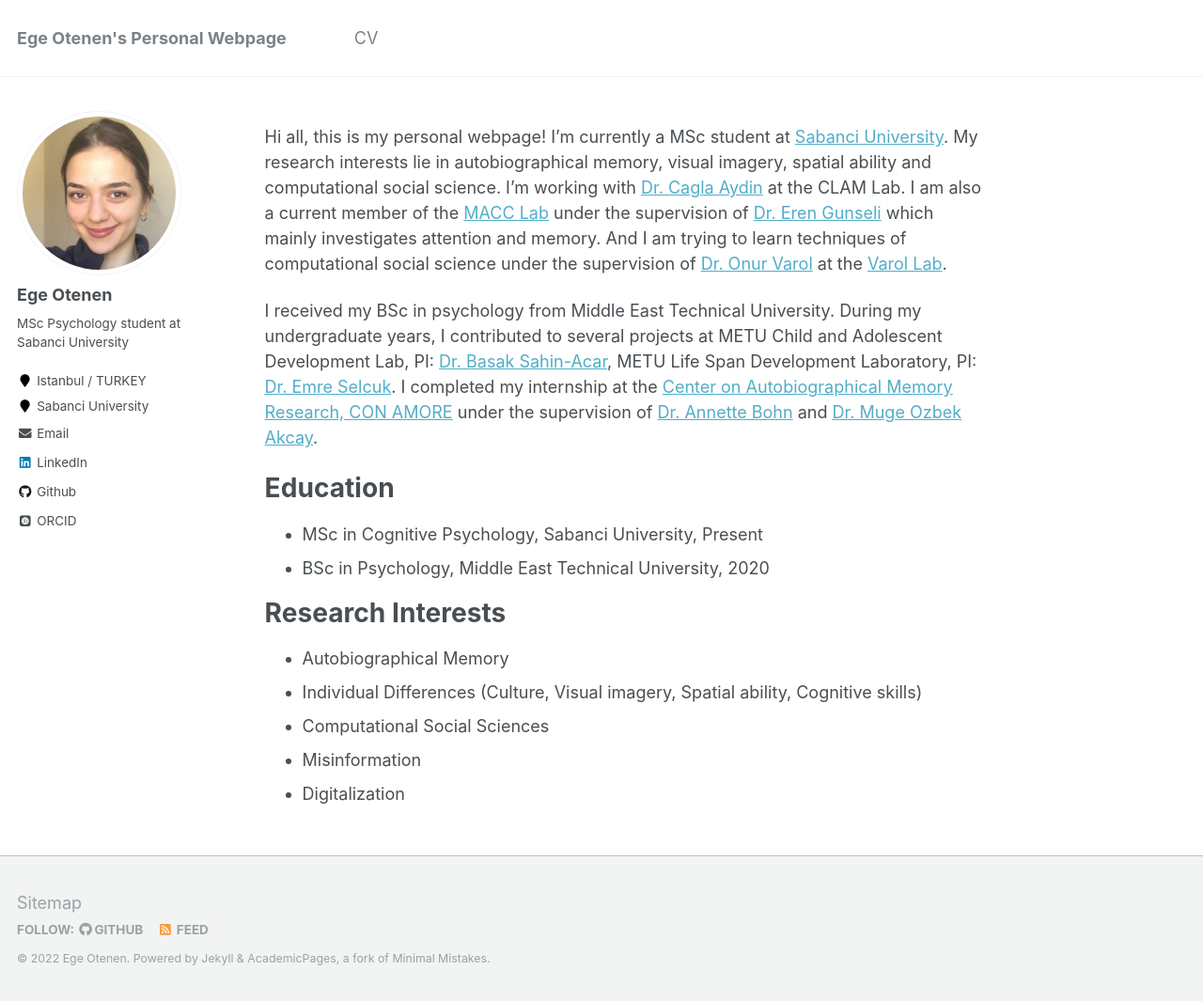
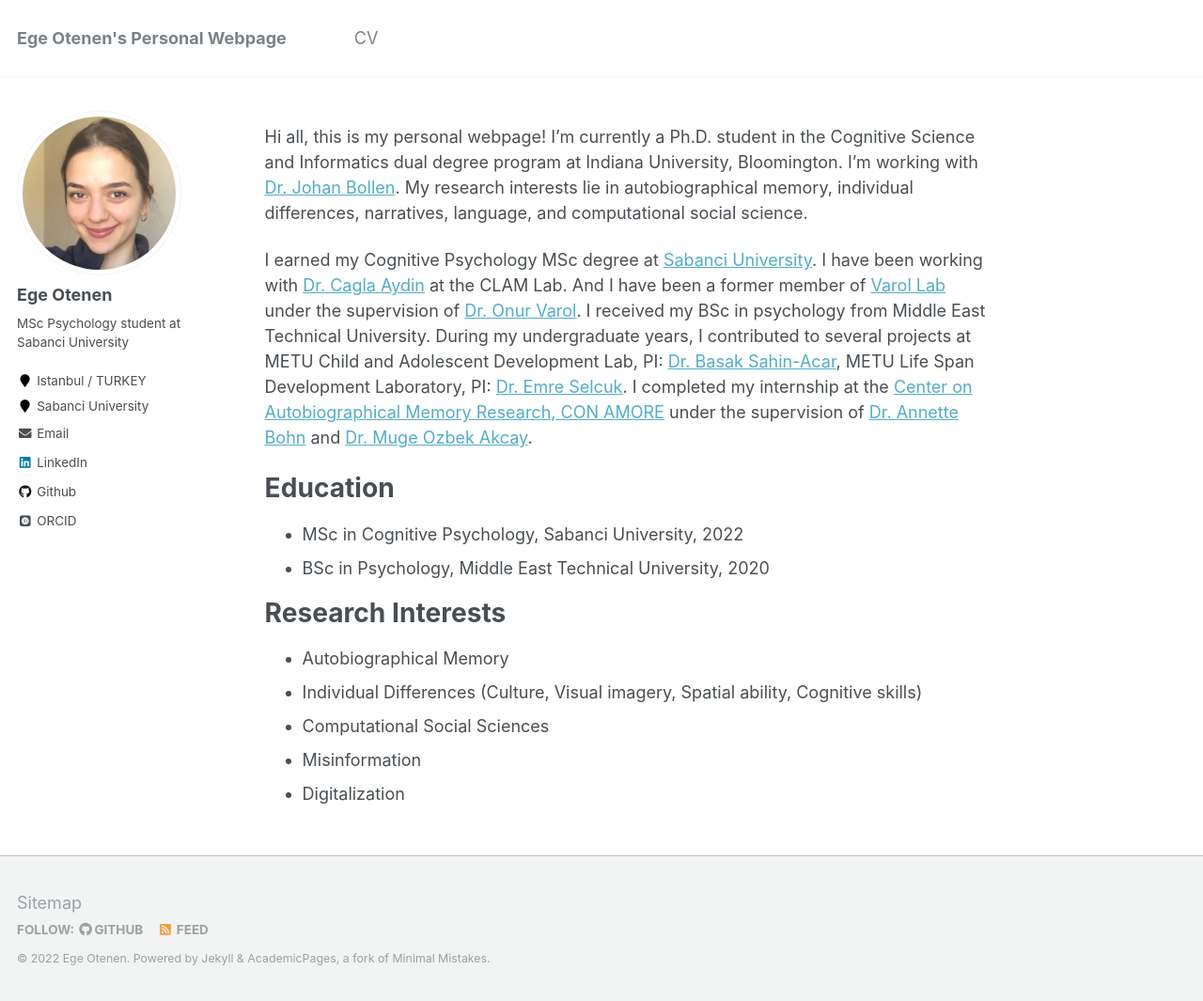
Before and after one commit to egeotenen/egeotenen.github.io, a Jekyll site: the page built from _pages/about.md, in a window 1280 px wide and 1065 px high. Shown: the whole window at 94% size. Built offline with Jekyll 4.4.1, drawn with Linux system fonts in a browser that asks for light colours; some web fonts are replaced.

Commit message:
change in about
change in about

```diff
--- a/_pages/about.md
+++ b/_pages/about.md
@@ -8,15 +8,13 @@ redirect_from:
   - /about.html
 ---
 
-Hi all, this is my personal webpage! I'm currently a MSc student at [Sabanci University](https://www.sabanciuniv.edu/). My research interests lie in autobiographical memory, visual imagery, spatial ability and computational social science. I'm working with [Dr. Cagla Aydin](https://fass.sabanciuniv.edu/en/faculty-members/detail/1980) at the CLAM Lab.
-I am also a current member of the [MACC Lab](https://www.gunselilab.com/) under the supervision of [Dr. Eren Gunseli](http://myweb.sabanciuniv.edu/erengunseli/) which mainly investigates attention and memory.
-And I am trying to learn techniques of computational social science under the supervision of [Dr. Onur Varol](http://www.onurvarol.com/) at the [Varol Lab](http://varollab.com/).
+Hi all, this is my personal webpage! I'm currently a Ph.D. student in the Cognitive Science and Informatics dual degree program at Indiana University, Bloomington. I'm working with [Dr. Johan Bollen](https://homes.luddy.indiana.edu/jbollen/). My research interests lie in autobiographical memory, individual differences, narratives, language, and computational social science.
 
-I received my BSc in psychology from Middle East Technical University. During my undergraduate years, I contributed to several projects at METU Child and Adolescent Development Lab, PI: [Dr. Basak Sahin-Acar](http://psy.metu.edu.tr/en/basak-sahin-acar), METU Life Span Development Laboratory, PI: [Dr. Emre Selcuk](http://myweb.sabanciuniv.edu/emreselcuk/). I completed my internship at the [Center on Autobiographical Memory  Research, CON AMORE](https://psy.au.dk/en/research/research-centres-and-units/conamore/) under the supervision of [Dr. Annette Bohn](https://pure.au.dk/portal/en/persons/annette-bohn(63156000-0ce0-4610-b068-ee3354380b04).html) and [Dr. Muge Ozbek Akcay](https://scholar.google.dk/citations?user=iuB-cpUAAAAJ&hl=en).
+I earned my Cognitive Psychology MSc degree at [Sabanci University](https://www.sabanciuniv.edu/). I have been working with [Dr. Cagla Aydin](https://fass.sabanciuniv.edu/en/faculty-members/detail/1980) at the CLAM Lab. And I have been a former member of [Varol Lab](http://varollab.com/) under the supervision of [Dr. Onur Varol](http://www.onurvarol.com/). I received my BSc in psychology from Middle East Technical University. During my undergraduate years, I contributed to several projects at METU Child and Adolescent Development Lab, PI: [Dr. Basak Sahin-Acar](http://psy.metu.edu.tr/en/basak-sahin-acar), METU Life Span Development Laboratory, PI: [Dr. Emre Selcuk](http://myweb.sabanciuniv.edu/emreselcuk/). I completed my internship at the [Center on Autobiographical Memory  Research, CON AMORE](https://psy.au.dk/en/research/research-centres-and-units/conamore/) under the supervision of [Dr. Annette Bohn](https://pure.au.dk/portal/en/persons/annette-bohn(63156000-0ce0-4610-b068-ee3354380b04).html) and [Dr. Muge Ozbek Akcay](https://scholar.google.dk/citations?user=iuB-cpUAAAAJ&hl=en).
 
 
 # Education
-* MSc in Cognitive Psychology, Sabanci University, Present
+* MSc in Cognitive Psychology, Sabanci University, 2022
 * BSc in Psychology, Middle East Technical University, 2020
 
 # Research Interests
```
Also changed, not shown: 1 other file.
